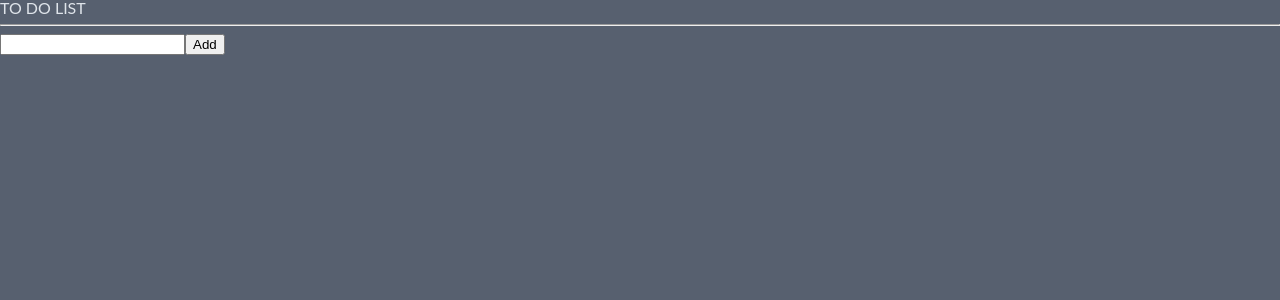
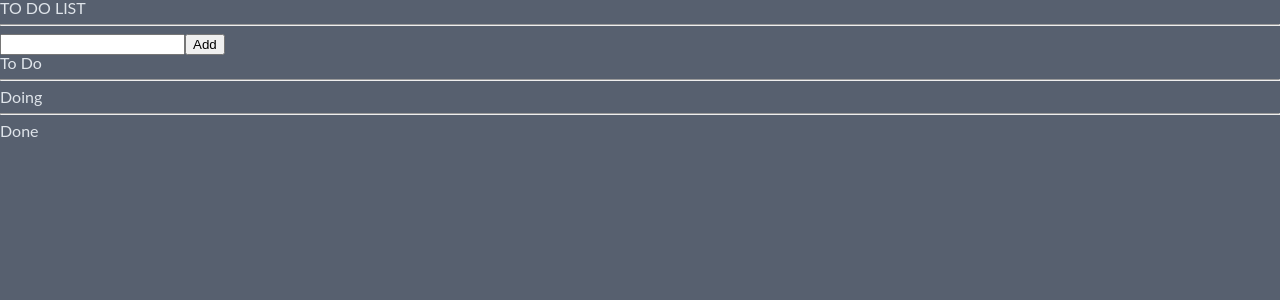
Before and after one commit to hyejikng/react-recoil, a React (Create React App) app: page / in a window 1280 px wide. Shown: the top 300 px of the page. Built offline with nearby package versions, Linux system fonts and the light colour scheme.

Commit message:
Selectors in recoil

```diff
--- a/package.json
+++ b/package.json
@@ -13,6 +13,7 @@
     "@types/react": "^18.2.32",
     "@types/react-dom": "^18.2.14",
     "apexcharts": "^3.44.0",
+    "gh-pages": "^6.0.0",
     "react": "^18.2.0",
     "react-apexcharts": "^1.4.1",
     "react-dom": "^18.2.0",
--- a/src/components/ToDo.tsx
+++ b/src/components/ToDo.tsx
@@ -14,6 +14,7 @@
       const newToDo = { text, id, category: name as any };
       const newToDos = [...prevToDos];
       newToDos.splice(targetIndex, 1, newToDo);
+      console.log(newToDos);
       return newToDos;
     });
   };
--- a/src/components/ToDoList.tsx
+++ b/src/components/ToDoList.tsx
@@ -1,19 +1,39 @@
 import { useRecoilValue } from 'recoil';
-import { toDoState } from './atoms';
+import { toDoSelector, toDoState } from './atoms';
 import CreateToDo from './CreateToDo';
 import ToDo from './ToDo';
 
 function Todolist() {
-  const toDos = useRecoilValue(toDoState);
+  /* const toDos = useRecoilValue(toDoState);
   console.log(toDos);
+  const SelectorOut = useRecoilValue(toDoSelector);
+  console.log(SelectorOut); */
+  const [toDo, doing, done] = useRecoilValue(toDoSelector);
+
   return (
     <div>
       <h1>TO DO LIST</h1>
       <hr />
       <CreateToDo />
+      <h2>To Do</h2>
+      <ul>
+        {toDo.map((item) => (
+          <ToDo key={item.id} {...item} /> // {...item} => interface IToDo
+        ))}
+      </ul>
+      <hr />
 
+      <h2>Doing</h2>
       <ul>
-        {toDos.map((item) => (
+        {doing.map((item) => (
+          <ToDo key={item.id} {...item} /> // {...item} => interface IToDo
+        ))}
+      </ul>
+      <hr />
+
+      <h2>Done</h2>
+      <ul>
+        {done.map((item) => (
           <ToDo key={item.id} {...item} /> // {...item} => interface IToDo
         ))}
       </ul>
--- a/src/components/atoms.tsx
+++ b/src/components/atoms.tsx
@@ -1,4 +1,6 @@
-import { atom } from 'recoil';
+//atoms.tsx
+
+import { atom, selector } from 'recoil';
 
 export interface IToDo {
   text: string;
@@ -10,3 +12,15 @@
   key: 'toDoList',
   default: [], //기본 default값을 빈 배열로 설정. list로 정리할 것이므로.
 });
+
+export const toDoSelector = selector({
+  key: 'selector',
+  get: ({ get }) => {
+    const toDos = get(toDoState);
+    return [
+      toDos.filter((todo) => todo.category === 'TO_DO'),
+      toDos.filter((todo) => todo.category === 'DOING'),
+      toDos.filter((todo) => todo.category === 'DONE'),
+    ];
+  },
+});
```
Also changed, not shown: 1 other file (tests, documents, lock files or other folders).
